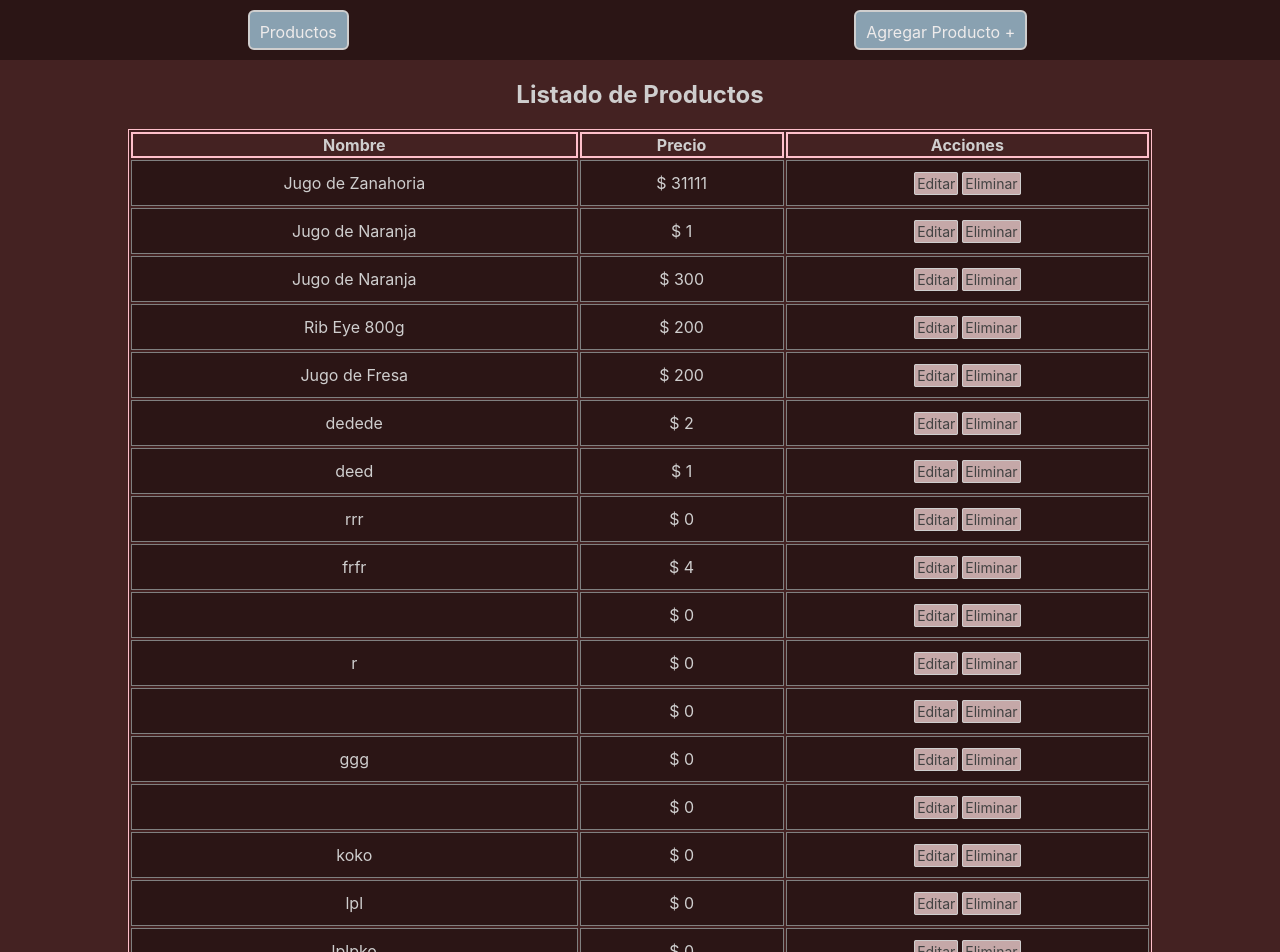
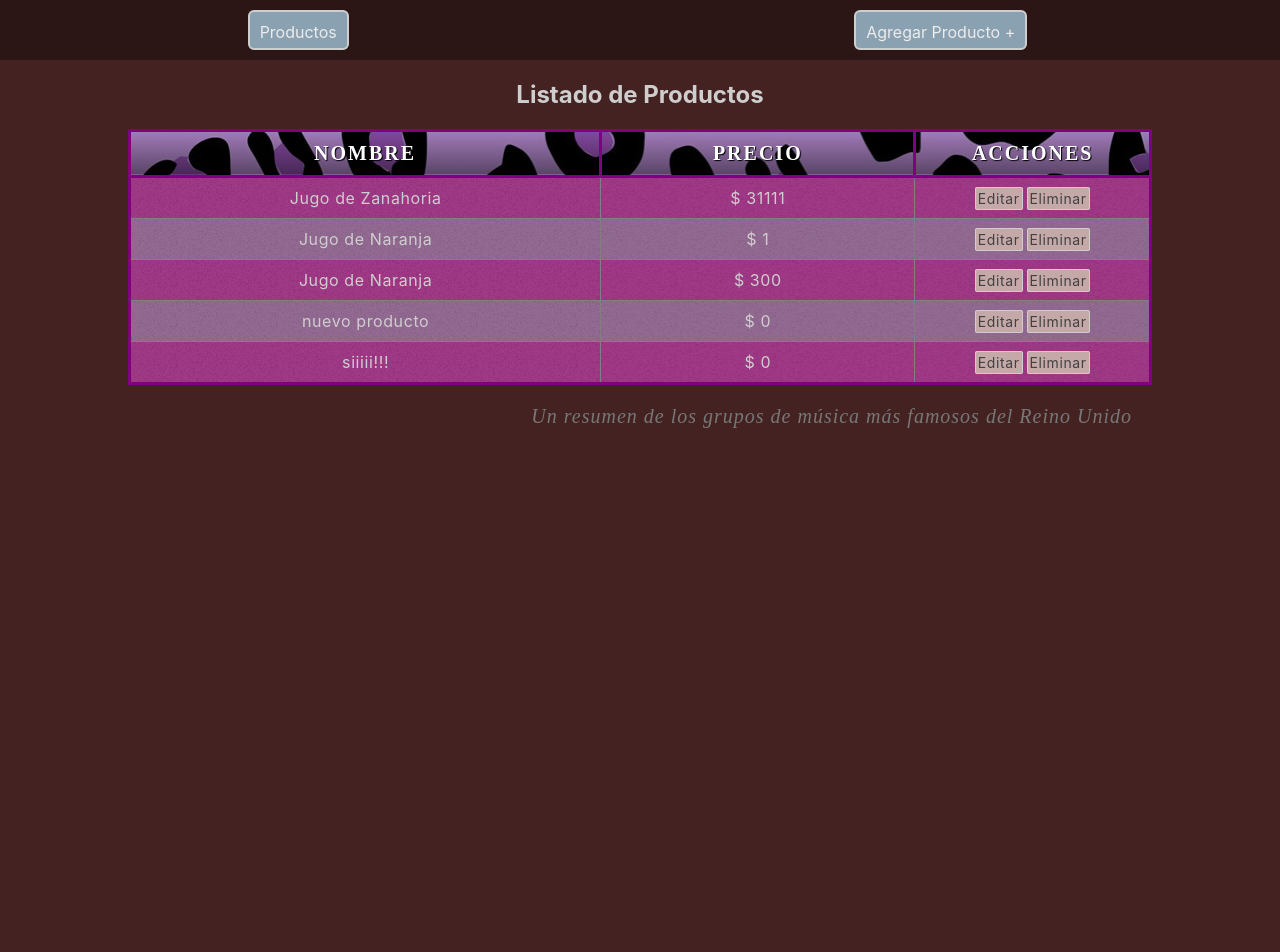
Before and after one commit to xipeRafa/redux-react-router-dom, a React (Vite) app: page / in a window 1280 px wide. Shown: the top 952 px of the page. After the commit the page ends 800 px from the top, so only its background shows below. Built offline with nearby package versions, Linux system fonts and the light colour scheme; data requests are answered from the project's data file.

Commit message:
styled css

```diff
--- a/db.json
+++ b/db.json
@@ -16,124 +16,14 @@
       "id": 3
     },
     {
-      "nombre": "Rib Eye 800g",
-      "precio": "200",
-      "id": 4
-    },
-    {
-      "nombre": "Jugo de Fresa",
-      "precio": "200",
-      "id": 5
-    },
-    {
-      "nombre": "dedede",
-      "precio": 2,
+      "nombre": "nuevo producto",
+      "precio": 0,
       "id": 6
     },
     {
-      "nombre": "deed",
-      "precio": 1,
+      "nombre": "siiiii!!!",
+      "precio": 0,
       "id": 7
-    },
-    {
-      "nombre": "rrr",
-      "precio": 0,
-      "id": 8
-    },
-    {
-      "nombre": "frfr",
-      "precio": 4,
-      "id": 9
-    },
-    {
-      "nombre": "",
-      "precio": 0,
-      "id": 10
-    },
-    {
-      "nombre": "r",
-      "precio": 0,
-      "id": 11
-    },
-    {
-      "nombre": "",
-      "precio": 0,
-      "id": 12
-    },
-    {
-      "nombre": "ggg",
-      "precio": 0,
-      "id": 13
-    },
-    {
-      "nombre": "",
-      "precio": 0,
-      "id": 14
-    },
-    {
-      "nombre": "koko",
-      "precio": 0,
-      "id": 15
-    },
-    {
-      "nombre": "lpl",
-      "precio": 0,
-      "id": 16
-    },
-    {
-      "nombre": "lplpko",
-      "precio": 0,
-      "id": 17
-    },
-    {
-      "nombre": "wed",
-      "precio": 0,
-      "id": 18
-    },
-    {
-      "nombre": "",
-      "precio": 0,
-      "id": 19
-    },
-    {
-      "nombre": "sdf",
-      "precio": 2,
-      "id": 20
-    },
-    {
-      "nombre": "ss",
-      "precio": 0,
-      "id": 21
-    },
-    {
-      "nombre": "fdfdfdf",
-      "precio": 0,
-      "id": 22
-    },
-    {
-      "nombre": "sdf",
-      "precio": 1,
-      "id": 23
-    },
-    {
-      "nombre": "sdf",
-      "precio": 0,
-      "id": 24
-    },
-    {
-      "nombre": "swqaaaaa",
-      "precio": 1,
-      "id": 25
-    },
-    {
-      "nombre": "swqaaaaa",
-      "precio": -1,
-      "id": 26
-    },
-    {
-      "nombre": "dd",
-      "precio": 0,
-      "id": 27
     }
   ]
 }
--- a/src/components/Producto.jsx
+++ b/src/components/Producto.jsx
@@ -14,7 +14,7 @@ const Producto = ({ producto }) => {
      // Confirmar si desea eliminarlo
      const confirmarEliminarProducto = id => {
            // preguntar al usuario
-        Swal.fire({
+      /*   Swal.fire({
             title: '¿Estas seguro?',
             text: "Un producto que se elimina no se puede recuperar",
             icon: 'warning',
@@ -28,7 +28,8 @@ const Producto = ({ producto }) => {
                 // pasarlo al action
                 dispatch( borrarProductoAction(id) );
             }
-        });
+        }); */
+        dispatch( borrarProductoAction(id) );
     }
 
     return (
--- a/src/components/Productos.jsx
+++ b/src/components/Productos.jsx
@@ -30,6 +30,7 @@ const Productos = () => {
             {cargando ? <p>Cargando....</p> : null}
 
             <table>
+            <caption>Un resumen de los grupos de música más famosos del Reino Unido</caption>
                 <thead>
                     <tr>
                         <th scope="col">Nombre</th>
--- a/src/index.css
+++ b/src/index.css
@@ -49,7 +49,8 @@ table{
 }
 
 th{
-  border: 2px solid pink;
+  background-color: rgba(0, 0, 0, 0.226);
+  padding: 10px;
 }
 
 td{
@@ -77,3 +78,106 @@ td a{
   font-weight: bold;
   text-transform: uppercase;
 }
+
+
+/* spacing table styling */
+
+table {
+  table-layout: fixed;
+  width: 100%;
+  border-collapse: collapse;
+  border: 3px solid purple;
+}
+
+thead th:nth-child(1) {
+  width: 30%;
+}
+
+thead th:nth-child(2) {
+  width: 20%;
+}
+
+thead th:nth-child(3) {
+  width: 15%;
+}
+
+thead th:nth-child(4) {
+  width: 35%;
+}
+
+th, td {
+  padding: 10px;
+}
+
+/* typography */
+
+html {
+  font-family: 'helvetica neue', helvetica, arial, sans-serif;
+}
+
+thead th, tfoot th {
+  font-family: 'Rock Salt', cursive;
+  font-size: 20px;
+  text-transform: uppercase;
+}
+
+th {
+  letter-spacing: 2px;
+}
+
+td {
+  letter-spacing: .6px;
+}
+
+tbody td {
+  text-align: center;
+}
+
+tfoot th {
+  text-align: right;
+}
+
+/* graphics */
+
+thead, tfoot {
+  background: url(./leopardskin.jpg);
+  color: white;
+}
+
+thead th, tfoot th, tfoot td {
+  background: linear-gradient(to bottom, rgba(0,0,0,0.1), rgba(0,0,0,0.5));
+  border: 3px solid purple;
+  text-shadow: 1px 1px 1px black;
+}
+
+tbody tr:nth-child(odd) {
+  background-color: #ff33cc;
+}
+
+tbody tr:nth-child(even) {
+  background-color: #e495e4;
+}
+
+tbody tr {
+  background-image: url(./noise.png);
+}
+tbody tr:hover{
+  background-color: #a132a1;
+}
+
+table {
+  background-color: #ff33cc;
+}
+
+/* caption */
+
+caption {
+  font-family: 'Rock Salt', cursive;
+  padding: 20px;
+  font-style: italic;
+  caption-side: bottom;
+  color: #777;
+  text-align: right;
+  letter-spacing: 1px;
+  font-size: 20px;
+}
```
Also changed, not shown: src/leopardskin.jpg (added), src/noise.png (added).
